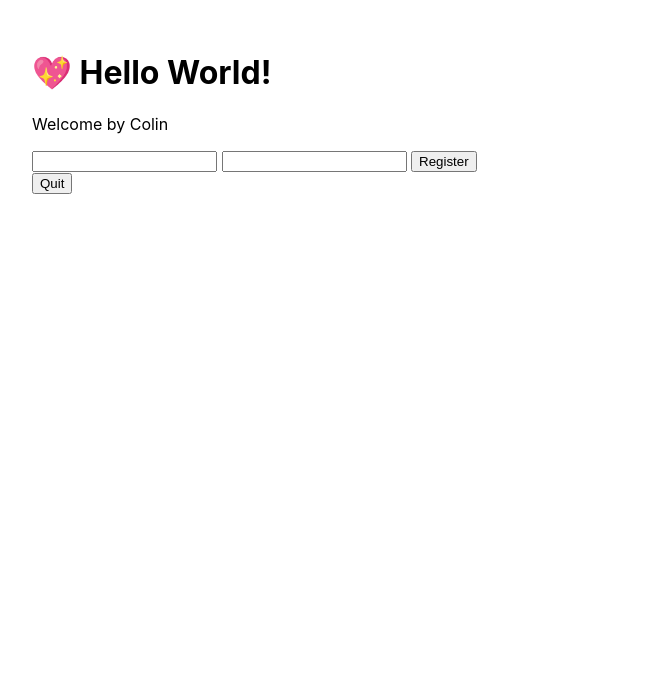
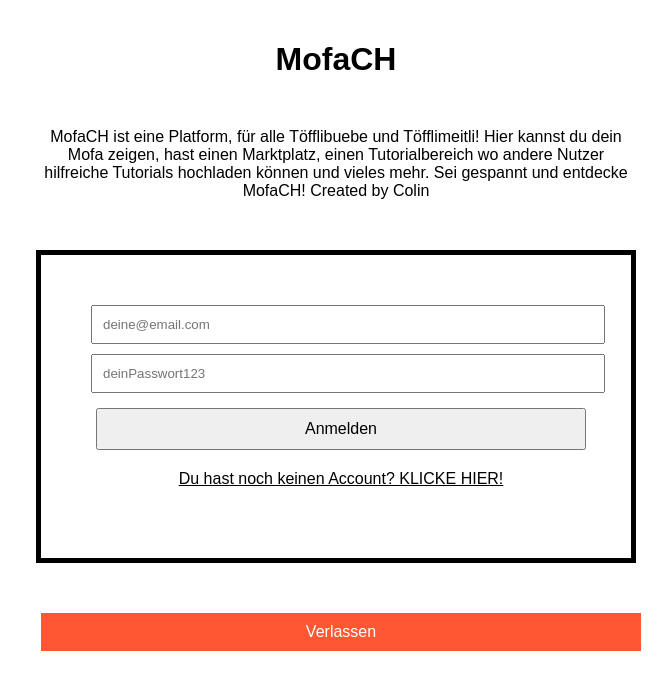
Before and after one commit to thuner2007/MofaCHWindows, an Electron app: page src/index.html in a window 1600 px wide. Shown: the whole page, without its empty margins (464-1136 px from the left). Drawn offline with Linux system fonts and the light colour scheme.

Commit message:
feat(css):added css

```diff
--- a/package.json
+++ b/package.json
@@ -18,6 +18,7 @@
   },
   "license": "MIT",
   "dependencies": {
+    "@grpc/grpc-js": "^1.9.5",
     "electron-squirrel-startup": "^1.0.0",
     "firebase": "^10.4.0"
   },
--- a/src/index.css
+++ b/src/index.css
@@ -1,7 +1,57 @@
 body {
-  font-family: -apple-system, BlinkMacSystemFont, 'Segoe UI', Roboto, Helvetica,
-    Arial, sans-serif;
-  margin: auto;
-  max-width: 38rem;
-  padding: 2rem;
+  font-family: Arial, sans-serif;
+  text-align: center;
+  margin: 0 auto;
+  max-width: 600px;
+  padding: 20px;
 }
+
+.formgrid {
+  border: 5px solid black;
+  padding: 50px;
+  margin-top: 50px;
+}
+
+h1 {
+  font-size: 2em;
+}
+
+button {
+  margin: 5px;
+  padding: 10px 20px;
+  font-size: 1em;
+}
+
+#closeBtn {
+  background-color: #ff5733;
+  color: #fff;
+  border: none;
+  cursor: pointer;
+
+  margin-top: 50px;
+}
+
+input,
+button {
+  width: 100%;
+  margin-bottom: 10px;
+  padding: 10px;
+}
+
+#registerBTN,
+#loginBTN {
+  display: none; /* Initially hiding the buttons */
+}
+
+#changeToRegister,
+#changeToLogin {
+  background: none;
+  border: none;
+  cursor: pointer;
+  text-decoration: underline;
+}
+
+p {
+  margin-top: 50px;
+  word-wrap: break-word;
+}
--- a/src/index.html
+++ b/src/index.html
@@ -2,20 +2,37 @@
 <html>
   <head>
     <meta charset="UTF-8" />
-    <title>Hello World!</title>
+    <title>MofaCH</title>
     <link rel="stylesheet" href="index.css" />
     <!-- <script defer src="render.js"></script> -->
   </head>
   <body>
-    <h1>💖 Hello World!</h1>
-    <p>Welcome by Colin</p>
-
-    <form>
-      <input type="email" id="emailInput" />
-      <input type="password" id="passwordInput" />
-      <button type="button" id="submitData">Register</button>
-    </form>
-    <button id="closeBtn">Quit</button>
+    <h1>MofaCH</h1>
+    <p>
+      MofaCH ist eine Platform, für alle Töfflibuebe und Töfflimeitli! Hier
+      kannst du dein Mofa zeigen, hast einen Marktplatz, einen Tutorialbereich
+      wo andere Nutzer hilfreiche Tutorials hochladen können und vieles mehr.
+      Sei gespannt und entdecke MofaCH! Created by Colin
+    </p>
+    <div class="formgrid">
+      <form>
+        <input type="email" id="emailInput" placeholder="deine@email.com" />
+        <input
+          type="password"
+          id="passwordInput"
+          placeholder="deinPasswort123"
+        />
+        <button type="button" id="registerBTN">Registrieren</button>
+        <button type="button" id="loginBTN">Anmelden</button>
+        <button type="button" id="changeToRegister">
+          Du hast noch keinen Account? KLICKE HIER!
+        </button>
+        <button type="button" id="changeToLogin">
+          Du hast einen Account? KLICKE HIER!
+        </button>
+      </form>
+    </div>
+    <button id="closeBtn">Verlassen</button>
 
     <p id="userEmail"></p>
   </body>
@@ -28,20 +45,19 @@
   import {
     getAuth,
     createUserWithEmailAndPassword,
+    signInWithEmailAndPassword,
   } from "https://www.gstatic.com/firebasejs/10.4.0/firebase-auth.js";
-  // TODO: Add SDKs for Firebase products that you want to use
-  // https://firebase.google.com/docs/web/setup#available-libraries
 
   // Your web app's Firebase configuration
   // For Firebase JS SDK v7.20.0 and later, measurementId is optional
   const firebaseConfig = {
-    apiKey: "AIzaSyDCC5_C_XCp5YckJ2z0CkHZ1NyjvF2Wm_E",
-    authDomain: "chatapp-edb8c.firebaseapp.com",
-    projectId: "chatapp-edb8c",
-    storageBucket: "chatapp-edb8c.appspot.com",
-    messagingSenderId: "574617176079",
-    appId: "1:574617176079:web:91e10d0d871be2c28ebb7a",
-    measurementId: "G-FPT1VCS38X",
+    apiKey: "AIzaSyCWr3sEgXv2kJbUf-fUdQPc0Fl4PgcTf1I",
+    authDomain: "mofach-49f97.firebaseapp.com",
+    projectId: "mofach-49f97",
+    storageBucket: "mofach-49f97.appspot.com",
+    messagingSenderId: "239334965682",
+    appId: "1:239334965682:web:820b4e5f1158c5b7cde4ab",
+    measurementId: "G-36GK6STHNE",
   };
 
   // Initialize Firebase
@@ -49,7 +65,37 @@
   const analytics = getAnalytics(app);
   const auth = getAuth(app);
 
-  submitData.addEventListener("click", (e) => {
+  let user;
+
+  //on start show login inputs and buttons
+  if (!user) {
+    document.getElementById("registerBTN").style.display = "none";
+    document.getElementById("loginBTN").style.display = "block";
+    document.getElementById("changeToRegister").style.display = "block";
+    document.getElementById("changeToLogin").style.display = "none";
+  } else {
+    document.getElementById("registerBTN").style.display = "none";
+    document.getElementById("loginBTN").style.display = "none";
+    document.getElementById("changeToRegister").style.display = "none";
+    document.getElementById("changeToLogin").style.display = "none";
+  }
+
+  //when changeToRegister button clicked, show register button and inputs
+  changeToRegister.addEventListener("click", (e) => {
+    document.getElementById("registerBTN").style.display = "block";
+    document.getElementById("loginBTN").style.display = "none";
+    document.getElementById("changeToRegister").style.display = "none";
+    document.getElementById("changeToLogin").style.display = "block";
+  });
+  //when changeToLogin button clicked, show login button and inputs
+  changeToLogin.addEventListener("click", (e) => {
+    document.getElementById("registerBTN").style.display = "none";
+    document.getElementById("loginBTN").style.display = "block";
+    document.getElementById("changeToRegister").style.display = "block";
+    document.getElementById("changeToLogin").style.display = "none";
+  });
+
+  registerBTN.addEventListener("click", (e) => {
     let email = document.getElementById("emailInput").value;
     let password = document.getElementById("passwordInput").value;
 
@@ -59,7 +105,29 @@
     createUserWithEmailAndPassword(auth, email, password)
       .then((userCredential) => {
         // Signed up
-        const user = userCredential.user;
+        user = userCredential.user;
+        document.getElementById("userEmail").textContent = user.email;
+        // ...
+      })
+      .catch((error) => {
+        const errorCode = error.code;
+        const errorMessage = error.message;
+        // ..
+      });
+  });
+
+  loginBTN.addEventListener("click", (e) => {
+    let email = document.getElementById("emailInput").value;
+    let password = document.getElementById("passwordInput").value;
+
+    console.log(email);
+    console.log(password);
+
+    signInWithEmailAndPassword(auth, email, password)
+      .then((userCredential) => {
+        // Signed up
+        user = userCredential.user;
+        document.getElementById("userEmail").textContent = user.email;
         // ...
       })
       .catch((error) => {
--- a/src/index.js
+++ b/src/index.js
@@ -6,12 +6,14 @@ let splash;
 app.on("ready", () => {
   // create main browser window
   mainWindow = new BrowserWindow({
-    titleBarStyle: "hidden",
+    titleBarStyle: "default",
     width: 1920,
     height: 1080,
     show: false, // don't show the main window
     webPreferences: {
       preload: path.join(__dirname, "preload.js"),
+      nodeIntegration: true,
+      nativeWindowOpen: true,
     },
   });
   // create a new `splash`-Window
```
Also changed, not shown: 2 other files.
